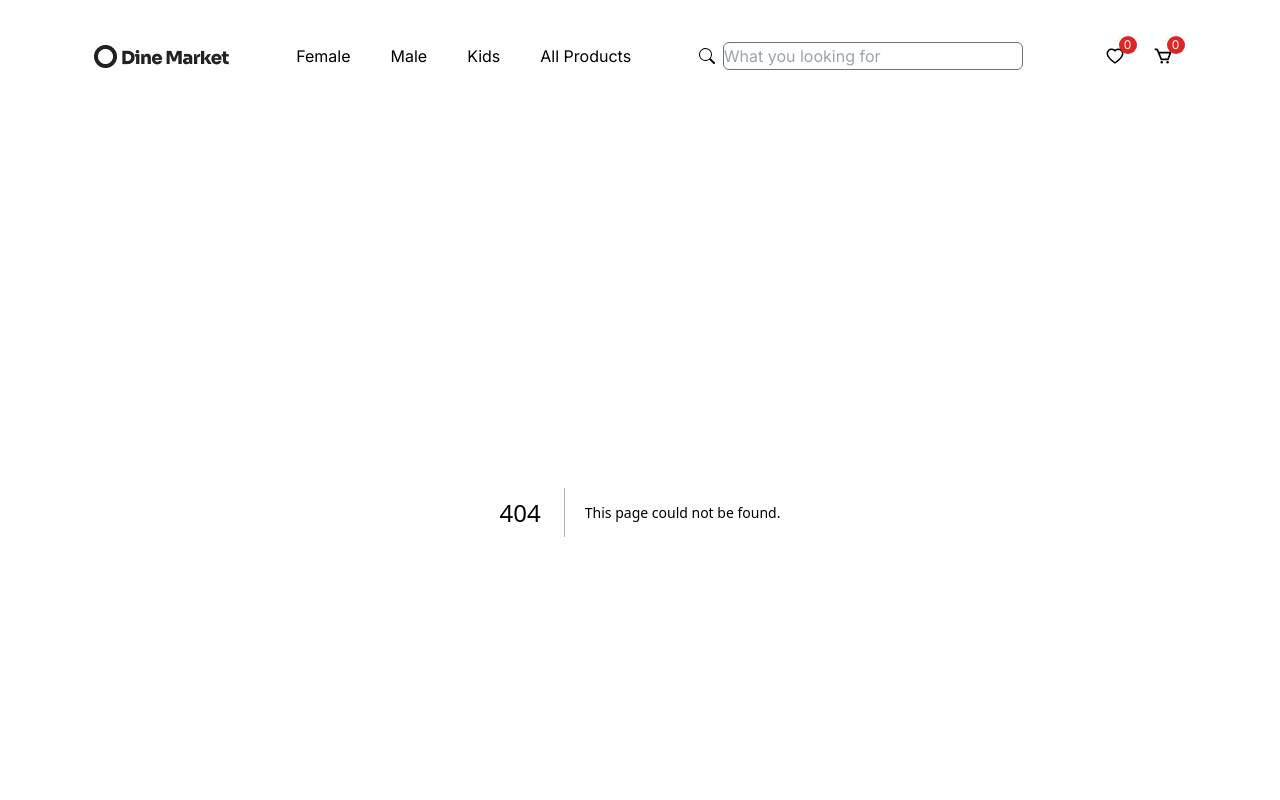
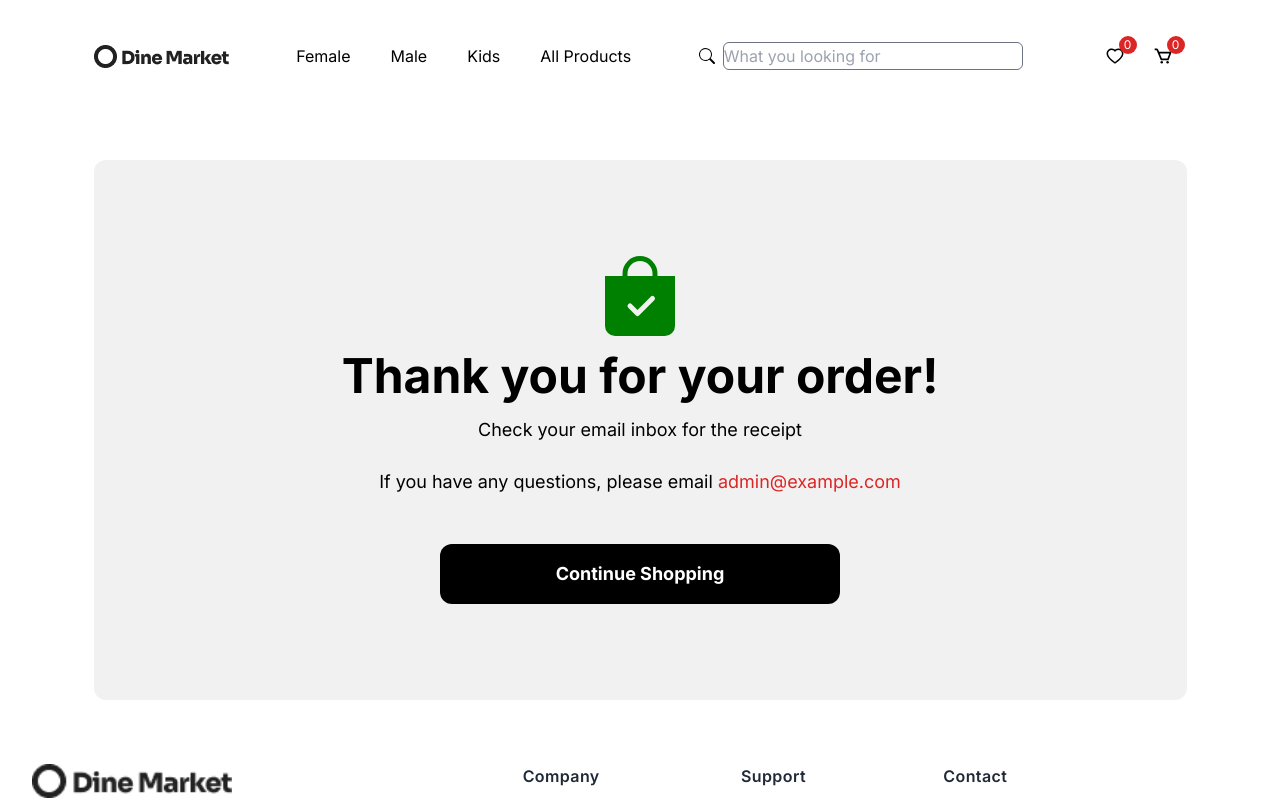
Before and after one commit to rajaadeeltalib/brandstore, a Next.js app: page /success in a window 1280 px wide. Before the commit this address had no page. Shown: the top 800 px of the page. Built offline with nearby package versions, Linux system fonts and the light colour scheme.

Commit message:
code updated

```diff
--- a/src/app/layout.tsx
+++ b/src/app/layout.tsx
@@ -2,6 +2,7 @@ import { Footer } from './components/Footer'
 import Navbar from './components/Navbar'
 import './globals.css'
 import { Inter } from 'next/font/google'
+
 
 const inter = Inter({ subsets: ['latin'] })
 
@@ -16,12 +17,13 @@ export default function RootLayout({
   children: React.ReactNode
 }) {
   return (
-    <html lang="en">
+      <html lang="en">
       <body className={inter.className}>
         <Navbar />
         {children}
         <Footer />
         </body>
     </html>
+
   )
 }
--- a/src/app/products/[slug]/page.tsx
+++ b/src/app/products/[product]/page.tsx
@@ -1,14 +1,14 @@
 "use client";
 import React from "react";
 import Image from "next/image";
-import featuredImage from "../../../../public/productone.png";
-import mainImage from "../../../../public/productone.png";
+// import featuredImage from "../../../../public/productone.png";
+// import mainImage from "../../../../public/productone.png";
 import Wrapper from "@/app/components/Wrapper";
 import { BiMinus } from "react-icons/bi";
 import { BsPlusLg } from "react-icons/bs";
 import { CgShoppingCart } from "react-icons/cg";
 import { AiOutlineHeart } from "react-icons/ai";
-import { useSearchParams } from "next/navigation";
+
 
 async function getSingleProducts(slug: any) {
   const res = await fetch(
@@ -25,10 +25,10 @@ async function getSingleProducts(slug: any) {
 
   return res.json();
 }
-const Product = async () => {
-  const searchParams = useSearchParams();
 
-  let d = await getSingleProducts(searchParams.get("data"));
+const Product = async (context: any) => {
+
+  let d = await getSingleProducts(context.params.product);
   console.log("DDD", d);
   return (
     <Wrapper>
@@ -40,15 +40,15 @@ const Product = async () => {
           <div className="flex flex-grow flex-shrink gap-8">
             <div className="flex flex-col gap-4">
               <Image
-                src={featuredImage}
-                alt=""
+                src={"https:" + d.includes.Asset[0].fields.file.url}
+                alt="Small Image"
                 width={150}
                 height={150}
                 className="small-image"
               />
             </div>
             <div className="block">
-              <Image src={mainImage} width={650} height={400} alt="" />
+              <Image src={"https:" + d.includes.Asset[0].fields.file.url} width={650} height={400} alt="" />
             </div>
           </div>
           <div className="flex flex-col flex-grow gap-10 mt-16">
@@ -56,7 +56,9 @@ const Product = async () => {
               <h3 className="font-normal text-3xl leading-8 tracking-wider">
                 {d.items[0]["fields"].title}
               </h3>
-              <span className="font-semibold text-xl opacity-30">{d.items[0]["fields"].subCategory}</span>
+              <span className="font-semibold text-xl opacity-30">
+                {d.items[0]["fields"].subCategory}
+              </span>
             </div>
             <div className="block font-bold mx-6 text-base tracking-wider ">
               <p>SELECT SIZE</p>
@@ -99,7 +101,7 @@ const Product = async () => {
                 Add to Cart
               </button>
               <p className="font-bold text-2xl leading-8 tracking-widest text-[#212121] pl-4">
-              {d.items[0]["fields"].price}
+                {d.items[0]["fields"].price}
               </p>
             </div>
             <div className="flex items-center mx-6">
--- a/src/app/products/page.tsx
+++ b/src/app/products/page.tsx
@@ -33,9 +33,10 @@ const Products = async () => {
               <div key={elem.sys.id}>
                 <Link
                   href={{
-                    pathname: `/products/${p.fields.slug}`,
-                    query: { data: p.fields.slug }, // the data
+                    pathname: `/products/[slug]`,
+                    query: { data: p.fields.slug },
                   }}
+                  as={`/products/${p.fields.slug}`}
                 >
                   {p.fields.image.sys.id == elem.sys.id ? (
                     <Image
--- /dev/null
+++ b/src/app/success/page.tsx
@@ -0,0 +1,32 @@
+import Wrapper from "../components/Wrapper";
+import {BsBagCheckFill} from "react-icons/bs"
+
+const Success = () => {
+  return (
+    <Wrapper>
+    <main >
+
+      <div className="bg-[#f1f1f1] rounded-xl flex flex-col items-center justify-center text-center p-24 mt-12">
+        <p className="text-[#008000] text-[80px]">
+          <BsBagCheckFill />
+        </p>
+        <h1 className="text-5xl font-bold my-4">Thank you for your order!</h1>
+        <p className="text-lg mb-6">Check your email inbox for the receipt</p>
+        <p className="text-lg mb-12">
+          If you have any questions, please email <span>
+
+          <a href="mailto:admin@example.com" className="text-red-600">admin@example.com</a>
+          </span>
+        </p>
+        <a href="/">
+          <button className="bg-black text-white p-4 font-bold text-lg w-[400px] rounded-xl" >
+            Continue Shopping
+          </button>
+        </a>
+      </div>
+    </main>
+    </Wrapper>
+  );
+};
+
+export default Success;
--- a/tsconfig.json
+++ b/tsconfig.json
@@ -28,7 +28,7 @@
     "**/*.ts",
     "**/*.tsx",
     ".next/types/**/*.ts",
-    "src/app/products/[slug]"
-  ],
+    "src/app/products/[product]"
+, "redux/store.jsx"  ],
   "exclude": ["node_modules"]
 }
```
